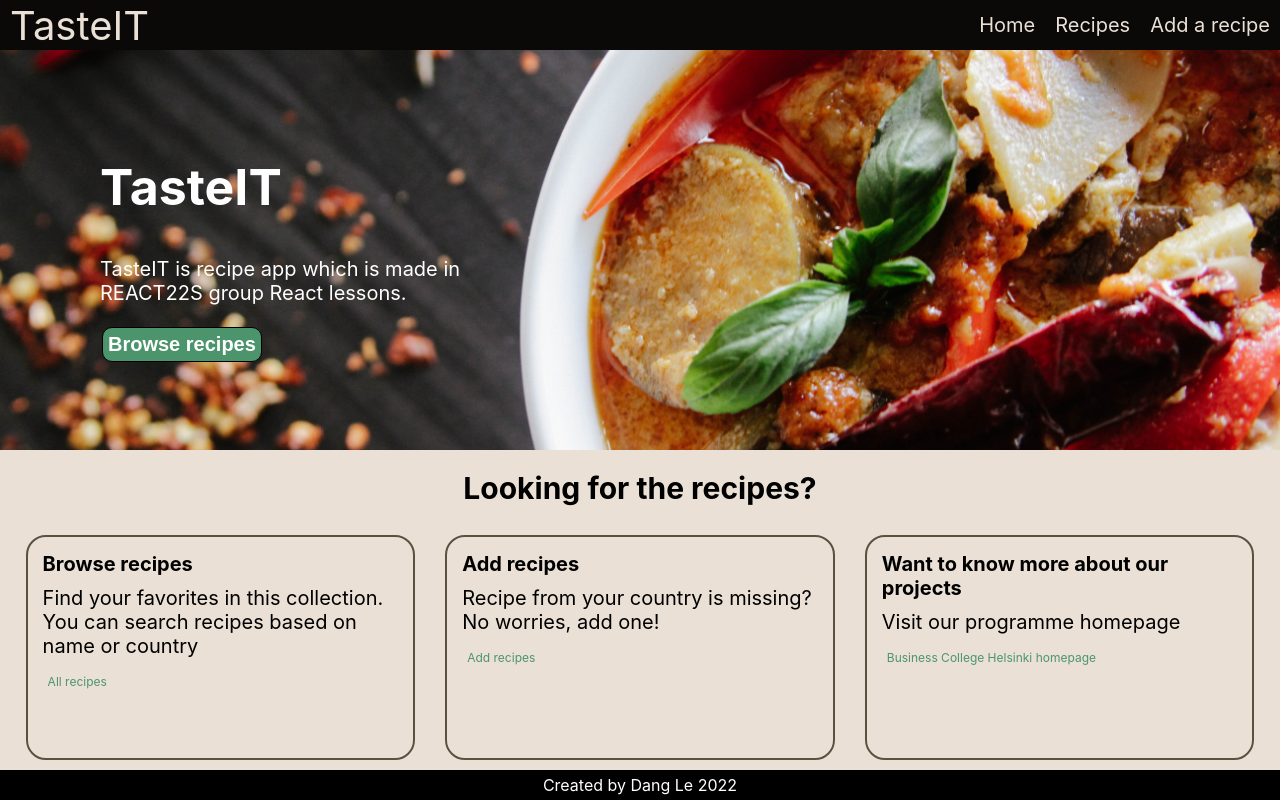
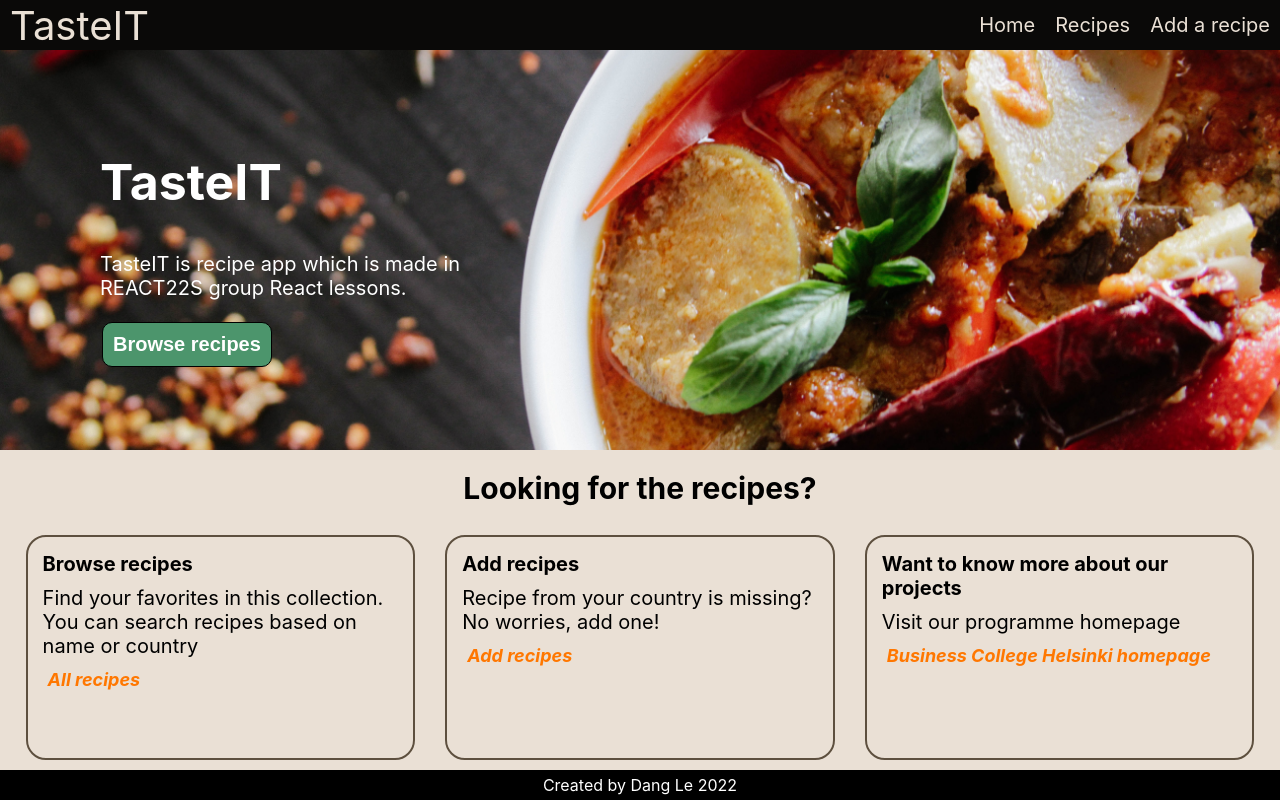
Before and after one commit to haidanglevn/react-tasteit, a React (Create React App) app: page / in a window 1280 px wide. Built offline with nearby package versions, Linux system fonts and the light colour scheme.

Commit message:
fix key complaints and some minor UI changes

```diff
--- a/src/App.css
+++ b/src/App.css
@@ -3,7 +3,7 @@
 }
 
 button {
-  padding: 5px;
+  padding: 10px;
   background-color: var(--green);
   color: white;
   font-weight: bold;
--- a/src/components/Home.css
+++ b/src/components/Home.css
@@ -47,6 +47,9 @@ p {
   padding: 5px;
 }
 .home-link a {
-  font-size: 12px;
-  color: var(--green);
+  text-align: center;
+  font-size: 18px;
+  color: rgb(255, 119, 0);
+  font-weight: bold;
+  font-style: italic;
 }
--- a/src/components/Home.jsx
+++ b/src/components/Home.jsx
@@ -37,7 +37,7 @@ const Home = () => {
         <div>
           <h3>Want to know more about our projects</h3>
           <p>Visit our programme homepage</p>
-          <a href="https://en.bc.fi/qualifications/full-stack-web-developer-program/">
+          <a href="https://en.bc.fi/qualifications/full-stack-web-developer-program/" target={"_blank"}>
             Business College Helsinki homepage
           </a>
         </div>
--- a/src/components/NewRecipe.jsx
+++ b/src/components/NewRecipe.jsx
@@ -201,7 +201,7 @@ const NewRecipe = () => {
         <label htmlFor="instructions">Instructions</label>
         {instructionFields.map((instruction, index) => {
           return (
-            <div>
+            <div key={index}>
               <label htmlFor="step">Step: {index + 1}</label>
               <input
                 type="text"
```
